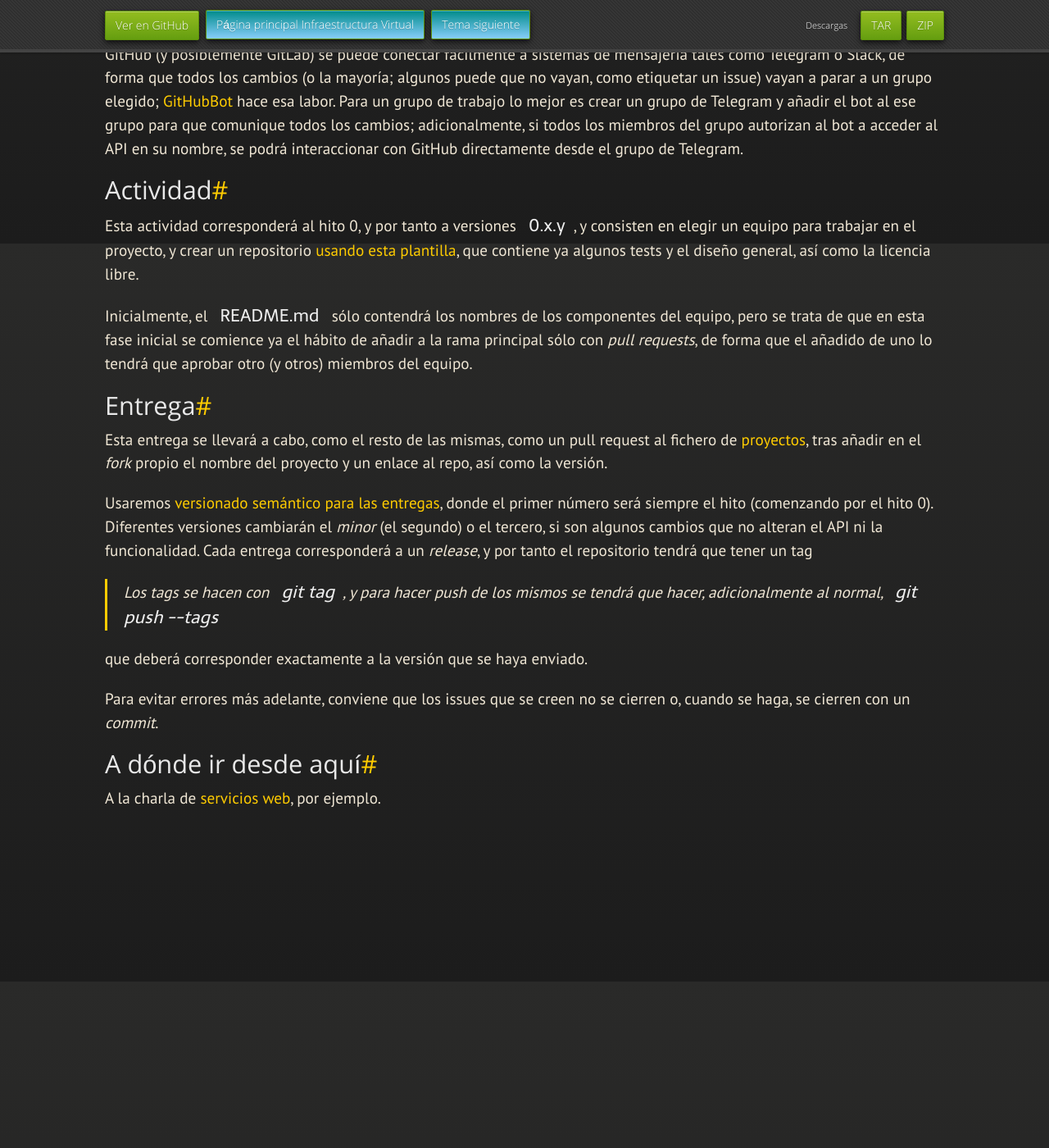
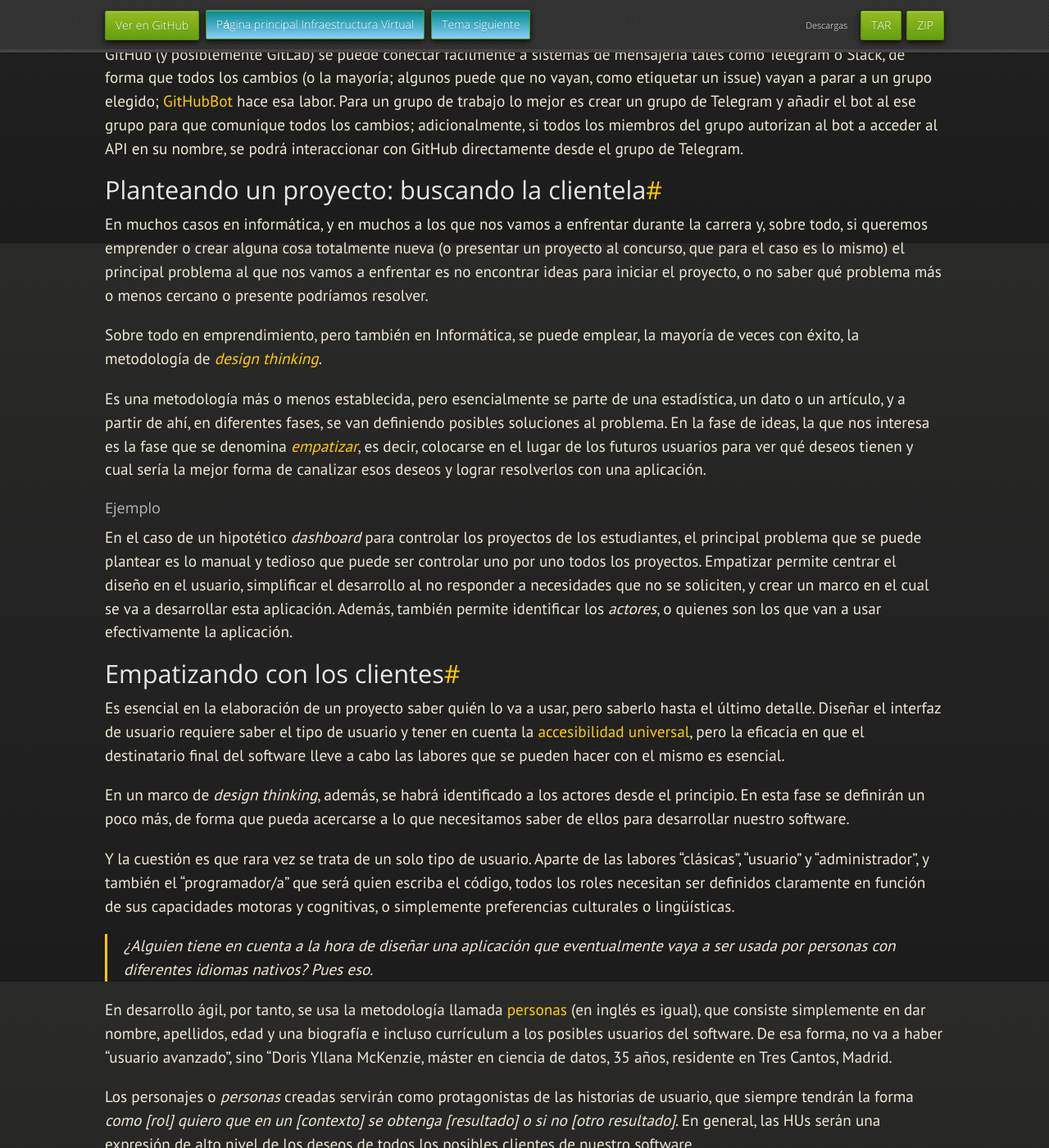
Before and after one commit to JJ/IV, a Jekyll site: the page built from documentos/objetivos/0.Infraestructura.md, in a window 1280 px wide and 1400 px high, scrolled down 6003 px. Shown: the whole window at 82% size. Built offline with Jekyll 4.4.1, drawn with Linux system fonts in a browser that asks for light colours; nearby versions of some CDN libraries; some web fonts are replaced; our own code applies the rules of GitHub Pages for plain Markdown files; some of the changed text lies outside the part shown.

Commit message:
Sync documentos/objetivos/0.Infraestructura.md de master a gh-pages

```diff
--- a/documentos/objetivos/0.Infraestructura.md
+++ b/documentos/objetivos/0.Infraestructura.md
@@ -331,44 +331,158 @@ cambios; adicionalmente, si todos los miembros del grupo autorizan al
 bot a acceder al API en su nombre, se podrá interaccionar con GitHub
 directamente desde el grupo de Telegram.
 
-## Actividad
+## Planteando un proyecto: buscando la clientela
 
-Esta actividad corresponderá al hito 0, y por tanto a versiones
-`0.x.y`, y consisten en elegir un equipo para trabajar en el proyecto, y crear un
-   repositorio
-   [usando esta plantilla](https://github.com/JJ/curso-qa-template),
-   que contiene ya algunos tests y el diseño general, así como la
-   licencia libre.
+En muchos casos en informática, y en muchos a los que nos vamos a
+enfrentar durante la carrera y, sobre todo, si queremos emprender o
+crear alguna cosa totalmente nueva (o presentar un proyecto al
+concurso, que para el caso es lo mismo) el principal problema al que
+nos vamos a enfrentar es no encontrar ideas para iniciar el proyecto,
+o no saber qué problema más o menos cercano o presente podríamos
+resolver.
 
-Inicialmente, el `README.md` sólo contendrá los nombres de los
-componentes del equipo, pero se trata de que en esta fase inicial se
-comience ya el hábito de añadir a la rama principal sólo con *pull
-requests*, de forma que el añadido de uno lo tendrá que aprobar otro
-(y otros) miembros del equipo.
+Sobre todo en emprendimiento, pero también en Informática, se puede
+emplear, la mayoría de veces con éxito, la metodología de [*design
+thinking*](https://www.designthinking.es/inicio/).
 
-## Entrega
+Es una metodología más o menos establecida, pero esencialmente se
+parte de una estadística, un dato o un artículo, y a partir de ahí, en
+diferentes fases, se van definiendo posibles soluciones al
+problema. En la fase de ideas, la que nos interesa es la fase que se
+denomina
+[*empatizar*](https://designthinkingespaña.com/empatizar-primera-fase-design-thinking),
+es decir, colocarse en el lugar de los futuros
+usuarios para ver qué deseos tienen y cual sería la mejor forma de
+canalizar esos deseos y lograr resolverlos con una aplicación.
 
-Esta entrega se llevará a cabo, como el resto de las mismas, como un
-pull request al fichero de [proyectos](../proyectos.md), tras añadir
-en el *fork* propio el nombre del proyecto y un enlace al repo, así
-como la versión.
+### Ejemplo
 
-Usaremos
-[versionado semántico para las entregas](https://semver.org/), donde
-el primer número será siempre el hito (comenzando por el hito
-0). Diferentes versiones cambiarán el *minor* (el segundo) o el
-tercero, si son algunos cambios que no alteran el API ni la
-funcionalidad. Cada entrega corresponderá a un *release*, y por tanto
-el repositorio tendrá que tener un tag
+En el caso de un hipotético *dashboard* para controlar los proyectos de
+los estudiantes, el principal problema que se puede plantear es lo
+manual y tedioso que puede ser controlar uno por uno todos los
+proyectos. Empatizar permite centrar el diseño en el usuario,
+simplificar el desarrollo al no responder a necesidades que no se
+soliciten, y crear un marco en el cual se va a desarrollar esta
+aplicación. Además, también permite identificar los *actores*, o
+quienes son los que van a usar efectivamente la aplicación.
 
-> Los tags se hacen con `git tag`, y para hacer push de los mismos se
-> tendrá que hacer, adicionalmente al normal, `git push --tags`
 
-que deberá corresponder exactamente a la versión que se haya enviado.
+## Empatizando con los clientes
 
-Para evitar errores más adelante, conviene que los issues que se creen
-no se cierren o, cuando se haga, se cierren con un *commit*.
+Es esencial en la elaboración de un proyecto saber quién lo va a usar,
+pero saberlo hasta el último detalle. Diseñar el interfaz de usuario
+requiere saber el tipo de usuario y tener en cuenta la [accesibilidad
+universal](https://www.fundacioncaser.org/autonomia/cuidadores-y-promocion-de-la-autonomia/promover-la-autonomia-personal/que-es-la-accesibilidad-universal),
+pero la eficacia en que el destinatario final del software lleve a
+cabo las labores que se pueden hacer con el mismo es esencial.
 
-## A dónde ir desde aquí
+En un marco de *design thinking*, además, se habrá identificado a los
+actores desde el principio. En esta fase se definirán un poco más, de
+forma que pueda acercarse a lo que necesitamos saber de ellos para
+desarrollar nuestro software.
 
-A la charla de [servicios web](https://jj.github.io/pilas/#/), por ejemplo.
+Y la cuestión es que rara vez se trata de un solo tipo de
+usuario. Aparte de las labores "clásicas", "usuario" y
+"administrador", y también el "programador/a" que será quien escriba
+el código, todos los roles necesitan ser definidos claramente en
+función de sus capacidades motoras y cognitivas, o simplemente
+preferencias culturales o lingüísticas.
+
+> ¿Alguien tiene en cuenta a la hora de diseñar una aplicación que
+> eventualmente vaya a ser usada por personas con diferentes idiomas
+> nativos? Pues eso.
+
+En desarrollo ágil, por tanto, se usa la metodología llamada
+[personas](https://www.fundacioncaser.org/autonomia/cuidadores-y-promocion-de-la-autonomia/promover-la-autonomia-personal/que-es-la-accesibilidad-universal)
+(en inglés es igual), que consiste simplemente en dar nombre,
+apellidos, edad y una biografía e incluso currículum a los posibles
+usuarios del software. De esa forma, no va a haber "usuario avanzado",
+sino "Doris Yllana McKenzie, máster en ciencia de datos, 35 años,
+residente en Tres Cantos, Madrid.
+
+Los personajes o *personas* creadas servirán como protagonistas de las
+historias de usuario, que siempre tendrán la forma *como [rol] quiero
+que en un [contexto] se obtenga [resultado] o si no [otro
+resultado]*. En general, las HUs serán una expresión de alto nivel de
+los deseos de todos los posibles clientes de nuestro software.
+
+### Ejemplo
+
+Hemos venido trabajando con una aplicación que intenta monitorizar las
+diferentes etapas en las que se encuentran los proyectos de
+estudiantes de una carrera de informática.
+
+Para crear la "persona" conviene que se investigue un poco el posible
+usuario, usando estadísticas publicadas.
+
+> He intentado buscar estadísticas de la UGR sobre edad media por
+> disciplinas, y no la he encontrado. La publicación de datos, y más
+> de datos abiertos, es un gran fail.
+
+Por ejemplo, la edad mediana del profesorado de informática en la UGR está
+entre los 50 y 60 años.
+
+> Parece mentira, pero es así. Yo estoy ligeramente por debajo de la
+> mediana.
+
+En informática, la mayoría del profesorado es hombre. Salvo que
+queramos proyectar un mensaje (que también es posible), se debe tratar
+de usar estas estadísticas en el diseño de las personas.
+
+Finalmente, el profesorado tiene, en general, un doctorado y es de
+origen español (una minoría de otros países de habla hispana, como
+Cuba y Argentina). Con lo que ya tenemos definida la persona:
+
+> Iris Capuleto Troya, con nacimiento en España en 1967, licenciatura
+> en Informática y doctorado en Informática por la UGR, habla español
+> correctamente, también inglés (nivel B1), usa gafas bifocales y
+> tiene tanto portátiles como tablets como móviles de última
+> generación.
+
+Es decir, cuando decidamos a partir de ahora crear HUs, hablaremos de
+"Iris quiere" o "Iris desea". Lo haremos en el material del curso,
+dentro de la medida de lo posible.
+
+## Soporte para documentación
+
+La documentación de un proyecto es la mejor garantía de que todo el
+mundo entiende qué se está haciendo y por qué. Se tienen que
+documentar tanto las decisiones tomadas como el proceso que ha llevado
+a esa toma de decisiones. Lo que se persigue con esta externalización
+de las decisiones es que la decisión de si un código es correcto o no
+no dependa de una persona: depende de las decisiones tomadas por el
+equipo, y documentadas correctamente.
+
+Los mejores sistemas de documentación tienen plantillas para las
+decisiones tomadas de forma más habitual por un equipo, desde las
+"Personas" hasta las decisiones de arquitectura (que se incluyen en
+las llamadas ADR, *architecture decision records*). Sistemas como
+Confluence de Atlassian, que se usa en la mayoría de las empresas, son
+de este tipo. A falta de este tipo de plantillas, el wiki de GitHub o
+GitLab vale exactamente lo mismo, siempre que en la cabecera dejéis
+bien claro de qué se trata.
+
+Adicionalmente, ya desde la etapa de documentación conviene que se
+organice un poco y se estructure el proceso. Aunque más adelante se
+verá con un poco más de profundidad, los sistemas mencionados
+anteriormente tienen alguna forma de documentar lo que todavía está en
+la fase de "idea". En Confluence hay páginas que son tal cual, en
+GitHub se puede abrir un "Proyecto" tipo "kanban" y usar la columna de
+"ideas" para organizar lo que se está haciendo. Desde esta columna se
+pueden enlazar las entradas del wiki correspondientes, si se desea.
+
+En este tipo de herramientas, lo mejor es la consistencia y que estén bien
+conectadas unas con otras. Mi consejo es que si se usa GitHub, se use para todo;
+si se usa [Jira](https://www.atlassian.com/es/software/jira), un sistema de
+órdenes de trabajo (*issues* o *tickets*) o
+[Confluence](https://www.atlassian.com/es/software/confluence), bueno, conviene
+al menos que se vinculen.
+
+## Ver también
+
+[Un artículo da consejos para crear una serie de personas
+creíbles](https://www.romanpichler.com/blog/10-tips-agile-personas/).
+
+## Objetivo correspondiente
+
+Tras mirar esto, se puede avanzar al [objetivo 0](../proyectos/0.Repositorio)
```
